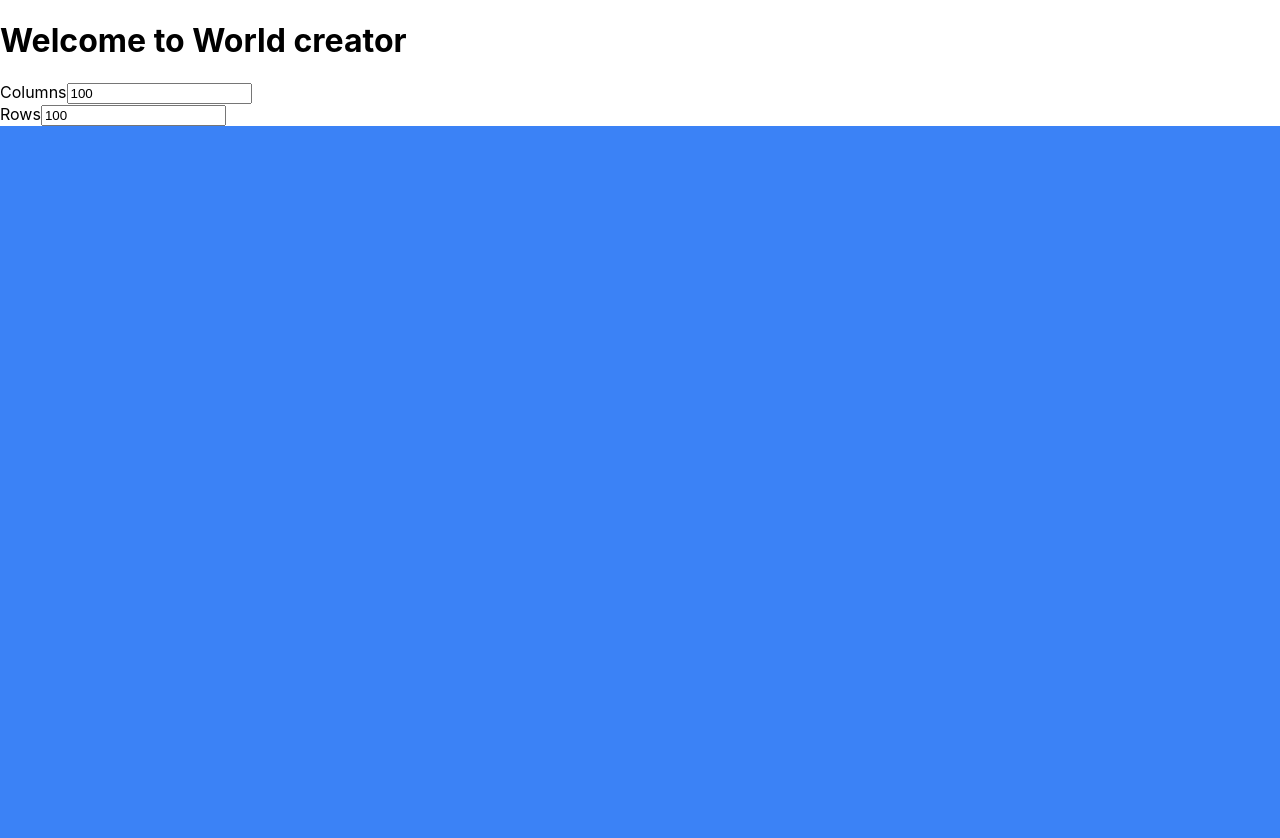
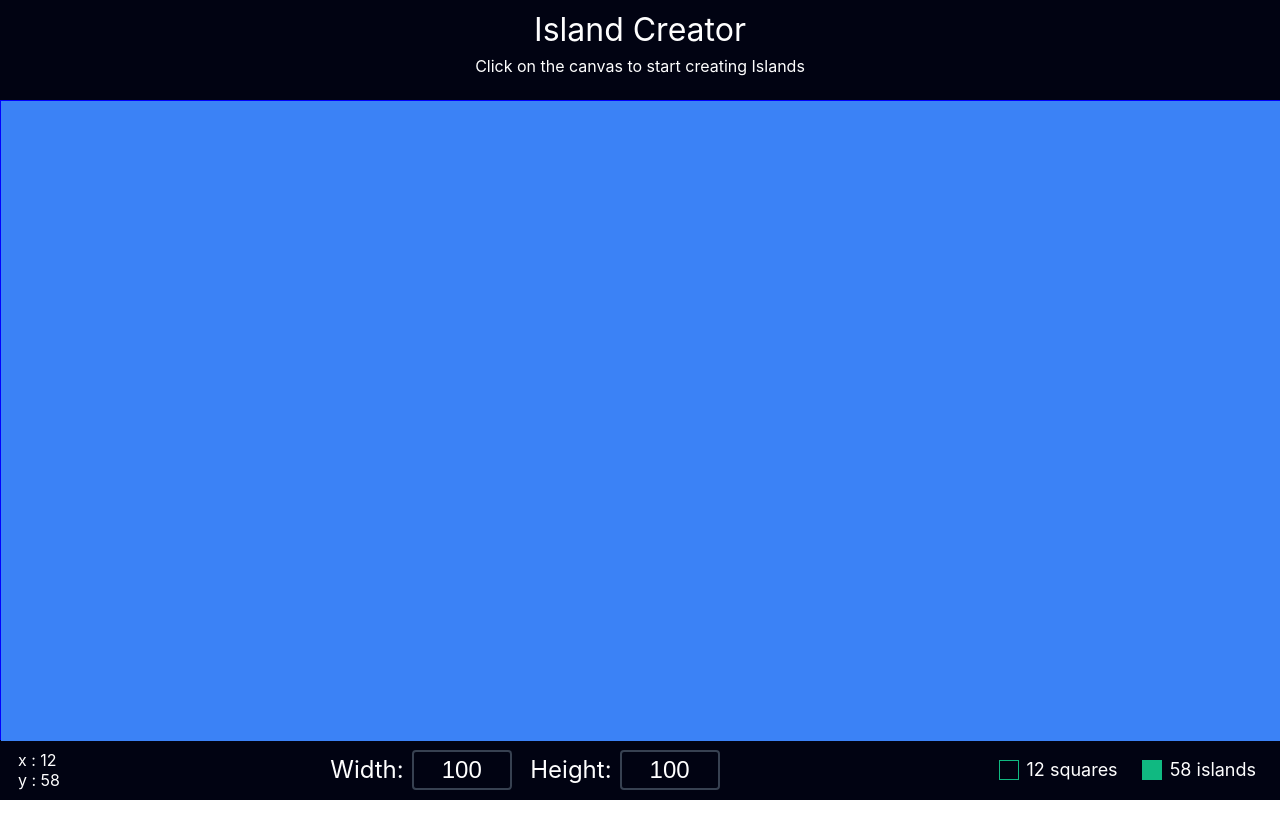
Before and after one commit to manduks/world-creator, a Next.js app: page / in a window 1280 px wide. Shown: the top 838 px of the page. After the commit the page ends 800 px from the top, so only its background shows below. Built offline with nearby package versions, Linux system fonts and the light colour scheme.

Commit message:
Styling and stats components

```diff
--- /dev/null
+++ b/components/Cursor.tsx
@@ -0,0 +1,11 @@
+import * as React from "react";
+
+export default function Cursor() {
+  const [x, y] = [12, 58];
+  return (
+    <div className="cursor">
+      <span>x : {x}</span>
+      <span>y : {y}</span>
+    </div>
+  )
+}
--- a/components/GridWorld.tsx
+++ b/components/GridWorld.tsx
@@ -26,12 +26,12 @@
 export default function GridWorld({ rows, columns }: GridProps) {
   return (
     <AutoSizer>
-          {({ width }) => (
+      {({ width, height }) => (
         <Grid
           cellRenderer={cellRenderer}
           columnCount={columns}
           columnWidth={CELL_SIZE}
-              height={900}
+          height={height}
           rowCount={rows}
           rowHeight={CELL_SIZE}
           width={width}
--- a/components/SizeInput.tsx
+++ b/components/SizeInput.tsx
@@ -11,7 +11,7 @@
 
 export default function SizeInput({ label, name, placeholder, value, ...rest }: SizeInputProps) {
   return (
-    <div>
+    <div className="input-container">
       <label title={label}>{label}</label>
       <input
         aria-label={label}
--- /dev/null
+++ b/components/Stats.tsx
@@ -0,0 +1,15 @@
+import * as React from "react";
+
+export default function Stats() {
+  const [squares, islands] = [12, 58];
+  return (
+    <div className="stats">
+      <div>
+        <span className="square"/> {squares} squares
+      </div>
+      <div>
+        <span className="square island"/> {islands} islands
+      </div>
+    </div>
+  )
+}
--- a/pages/index.js
+++ b/pages/index.js
@@ -1,6 +1,8 @@
 import * as React from "react";
 import Head from "next/head";
 import SizeInput from 'components/SizeInput';
+import Cursor from 'components/Cursor';
+import Stats from 'components/Stats';
 import World, { BOARD_SIZE } from 'components/GridWorld';
 
 
@@ -17,30 +19,39 @@
   }
 
   return (
-    <div>
+    <div className="container">
       <Head>
         <title>World creator</title>
         <link rel="icon" href="/favicon.ico" />
       </Head>
       <main>
-        <h1>Welcome to World creator</h1>
-
+        <div className="header">
+          <h1>Island Creator</h1>
+          <span>Click on the canvas to start creating Islands</span>
+        </div>
+        <div className="world-container">
+          <World rows={rows} columns={columns}/>
+        </div>
+        <footer>
+          <Cursor/>
+          <div className="footer-inputs">
             <SizeInput
-          name="num-columns"
-          placeholder="num columns"
+              name="width"
+              placeholder="width"
               value={columns}
               onChange={onChangeWidth}
-          label="Columns"
+              label="Width: "
             ></SizeInput>
             <SizeInput
-          name="num-columns"
-          placeholder="num columns"
+              name="height"
+              placeholder="height"
               value={rows}
               onChange={onChangeHeight}
-          label="Rows"
+              label="Height:"
             ></SizeInput>
-
-        <World rows={rows} columns={columns}/>
+          </div>
+          <Stats />
+        </footer>
       </main>
     </div>
   );
--- a/styles/globals.css
+++ b/styles/globals.css
@@ -1,21 +1,255 @@
+/* http://meyerweb.com/eric/tools/css/reset/
+   v2.0 | 20110126
+   License: none (public domain)
+*/
+html,
+body,
+div,
+span,
+applet,
+object,
+iframe,
+h1,
+h2,
+h3,
+h4,
+h5,
+h6,
+p,
+blockquote,
+pre,
+a,
+abbr,
+acronym,
+address,
+big,
+cite,
+code,
+del,
+dfn,
+em,
+img,
+ins,
+kbd,
+q,
+s,
+samp,
+small,
+strike,
+strong,
+sub,
+sup,
+tt,
+var,
+b,
+u,
+i,
+center,
+dl,
+dt,
+dd,
+ol,
+ul,
+li,
+fieldset,
+form,
+label,
+legend,
+table,
+caption,
+tbody,
+tfoot,
+thead,
+tr,
+th,
+td,
+article,
+aside,
+canvas,
+details,
+embed,
+figure,
+figcaption,
+footer,
+header,
+hgroup,
+menu,
+nav,
+output,
+ruby,
+section,
+summary,
+time,
+mark,
+audio,
+video {
+  margin: 0;
+  padding: 0;
+  border: 0;
+  font-size: 100%;
+  font: inherit;
+  vertical-align: baseline;
+}
+/* HTML5 display-role reset for older browsers */
+article,
+aside,
+details,
+figcaption,
+figure,
+footer,
+header,
+hgroup,
+menu,
+nav,
+section {
+  display: block;
+}
+body {
+  line-height: 1;
+}
+ol,
+ul {
+  list-style: none;
+}
+blockquote,
+q {
+  quotes: none;
+}
+blockquote:before,
+blockquote:after,
+q:before,
+q:after {
+  content: "";
+  content: none;
+}
+table {
+  border-collapse: collapse;
+  border-spacing: 0;
+}
+
 html,
 body {
-  padding: 0;
-  margin: 0;
   font-family: -apple-system, BlinkMacSystemFont, Segoe UI, Roboto, Oxygen,
     Ubuntu, Cantarell, Fira Sans, Droid Sans, Helvetica Neue, sans-serif;
-  background-color: #fff;
 }
 
-a {
-  color: inherit;
-  text-decoration: none;
+.container {
+  height: 100vh;
+  width: 100vw;
 }
 
 * {
   box-sizing: border-box;
 }
 
+main {
+  height: 100vh;
+  width: 100vw;
+  color: #fefefe;
+  background-color: #010312;
+}
+
+h1 {
+  font-size: 2em;
+  text-align: center;
+}
+
+.header {
+  height: 100px;
+  display: flex;
+  flex-direction: column;
+  align-items: center;
+  justify-content: center;
+}
+
+.header span {
+  padding: 12px;
+}
+
+.world-container {
+  display: block;
+  border: 1px solid blue;
+  width: 100%;
+  height: calc(100vh - 160px); /* header and footer */
+}
+
 .cell:hover {
   border: 2px solid #6ee7b7;
 }
+
+footer {
+  height: 60px;
+  position: fixed;
+  width: 100%;
+  bottom: 0;
+  display: flex;
+  align-items: center;
+  justify-content: space-between;
+}
+
+/*inputs*/
+.footer-inputs {
+  display: flex;
+  flex-direction: row;
+}
+
+.input-container {
+  display: flex;
+  flex-direction: row;
+  width: 200px;
+  height: 40px;
+  align-items: center;
+  font-size: 24px;
+}
+
+.input-container input {
+  height: 40px;
+  width: 100px;
+  align-items: center;
+  justify-content: center;
+  background-color: #010312;
+  border: 2px solid #374151;
+  border-radius: 4px;
+  color: white;
+  font-size: 24px;
+  text-align: center;
+}
+.input-container label {
+  padding: 0 8px;
+}
+
+/*cursor*/
+.cursor {
+  display: flex;
+  flex-direction: column;
+  font-size: 12;
+  padding: 16px;
+}
+.cursor span {
+  padding: 2px;
+}
+
+/*stats*/
+.stats {
+  display: flex;
+  flex-direction: row;
+  font-size: 12;
+  padding: 16px;
+  font-size: 18px;
+}
+.stats div {
+  display: flex;
+  flex-direction: row;
+  padding: 8px;
+  align-items: center;
+}
+.square {
+  display: block;
+  width: 20px;
+  height: 20px;
+  border: 1px solid #10b981;
+  margin: 0 8px;
+}
+.island {
+  background-color: #10b981;
+}
```
Lines whose indentation alone changed are shown as unchanged.
